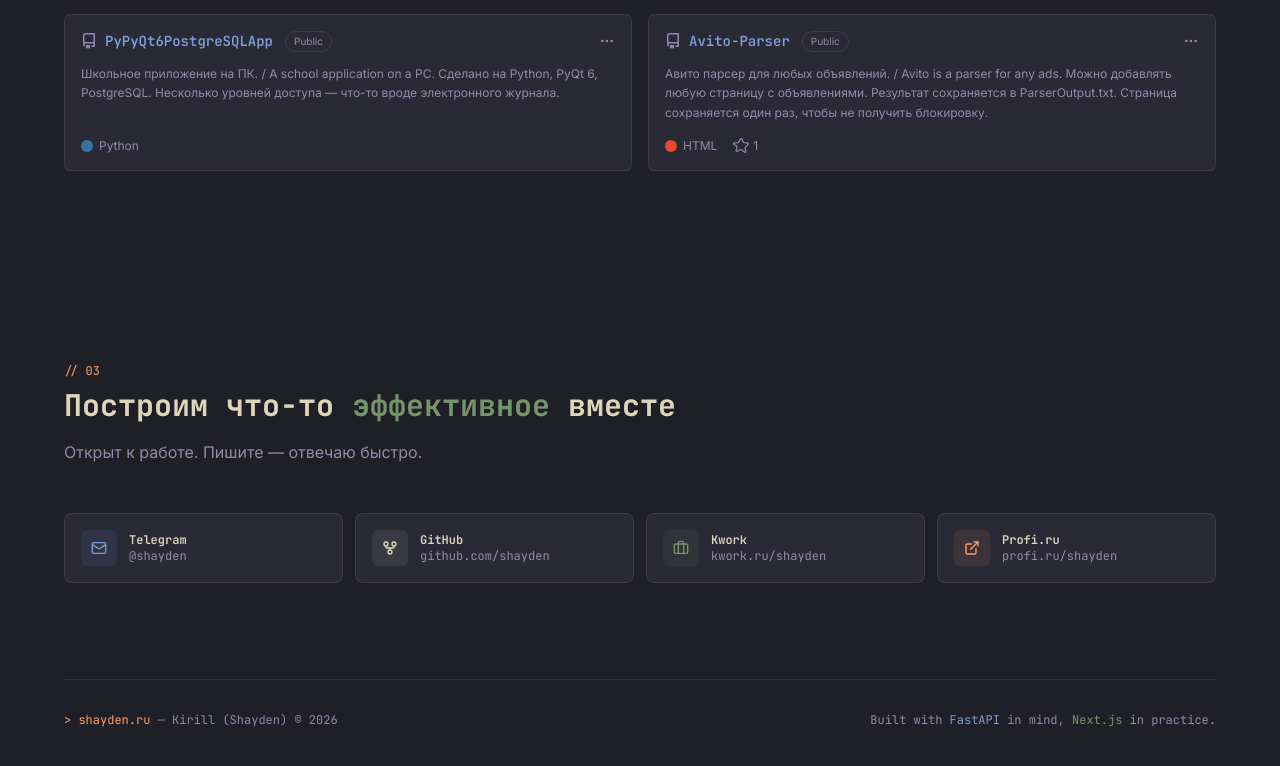
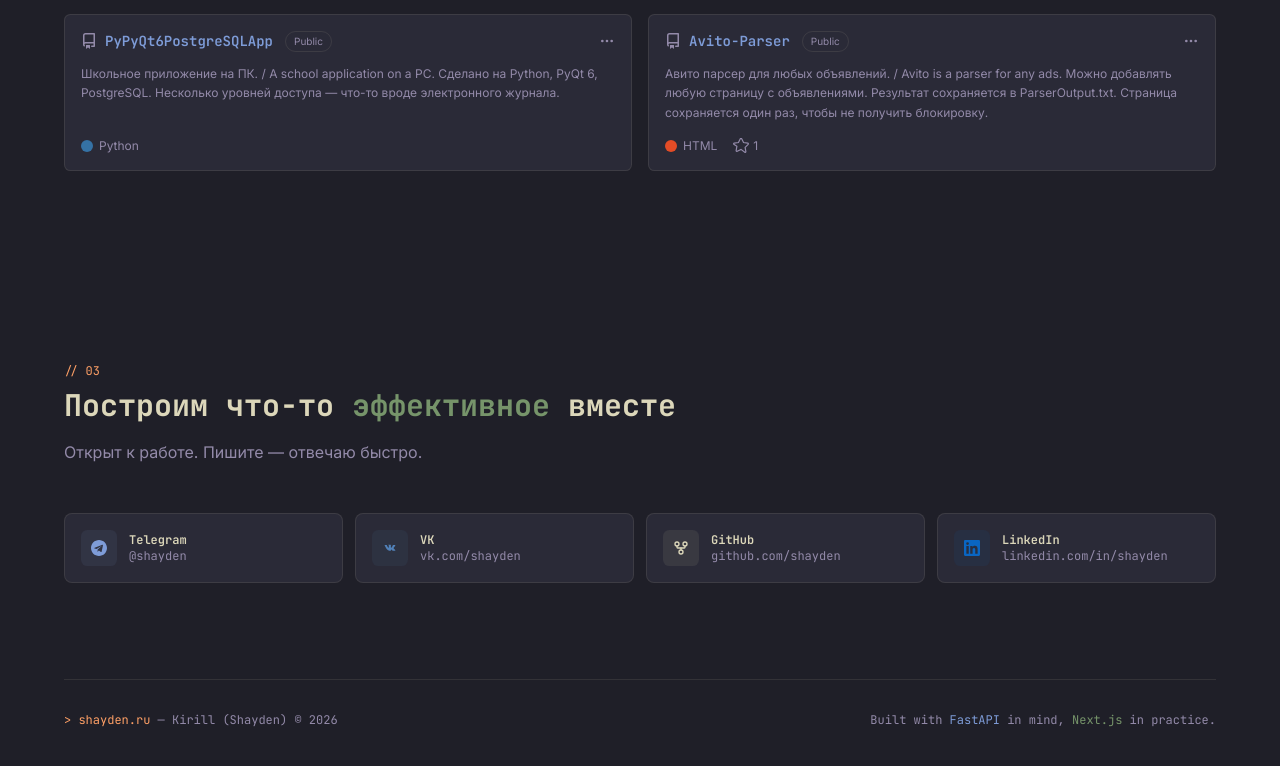
Before and after one commit to Sh1yden/My-Dev-Portfolio, a Next.js app: page / in a window 1280 px wide. Shown: the part 1834-2600 px from the top of the page. Built offline with nearby package versions, Linux system fonts and the light colour scheme.

Commit message:
feat: add social icons and links for Telegram, VK, and LinkedIn

```diff
--- a/components/contact.tsx
+++ b/components/contact.tsx
@@ -1,4 +1,28 @@
-import { GitFork, Mail, ExternalLink, Briefcase } from "lucide-react"
+import { GitFork } from "lucide-react"
+
+function IconTelegram({ className, style }: { className?: string; style?: React.CSSProperties }) {
+  return (
+    <svg className={className} style={style} viewBox="0 0 24 24" fill="currentColor" aria-hidden="true">
+      <path d="M12 0C5.373 0 0 5.373 0 12s5.373 12 12 12 12-5.373 12-12S18.627 0 12 0zm5.894 8.221-1.97 9.28c-.145.658-.537.818-1.084.508l-3-2.21-1.447 1.394c-.16.16-.295.295-.605.295l.213-3.053 5.56-5.023c.242-.213-.054-.333-.373-.12L8.32 13.617l-2.96-.924c-.643-.204-.657-.643.136-.953l11.57-4.461c.537-.194 1.006.131.828.942z" />
+    </svg>
+  )
+}
+
+function IconVk({ className, style }: { className?: string; style?: React.CSSProperties }) {
+  return (
+    <svg className={className} style={style} viewBox="0 0 24 24" fill="currentColor" aria-hidden="true">
+      <path d="M12.785 16.241s.288-.032.436-.194c.136-.148.132-.427.132-.427s-.02-1.304.587-1.496c.598-.19 1.365 1.26 2.178 1.817.615.42 1.082.328 1.082.328l2.172-.03s1.135-.07.597-1.006c-.044-.073-.314-.658-1.615-1.86-1.362-1.258-1.18-1.054.46-3.229.999-1.33 1.398-2.142 1.273-2.49-.12-.332-.855-.244-.855-.244l-2.443.015s-.181-.025-.315.055c-.132.078-.216.26-.216.26s-.387 1.028-.903 1.903c-1.088 1.848-1.52 1.946-1.698 1.832-.413-.267-.31-1.072-.31-1.644 0-1.787.271-2.53-.528-2.723-.265-.064-.46-.106-1.138-.113-.87-.009-1.606.003-2.022.207-.277.135-.49.437-.36.454.161.02.525.098.719.36.25.34.241 1.104.241 1.104s.144 2.105-.336 2.367c-.329.18-.781-.187-1.75-1.865-.497-.859-.873-1.81-.873-1.81s-.072-.176-.202-.27c-.157-.115-.376-.152-.376-.152l-2.322.015s-.349.01-.477.162c-.114.135-.009.414-.009.414s1.818 4.25 3.876 6.395c1.888 1.97 4.03 1.84 4.03 1.84h.972z" />
+    </svg>
+  )
+}
+
+function IconLinkedin({ className, style }: { className?: string; style?: React.CSSProperties }) {
+  return (
+    <svg className={className} style={style} viewBox="0 0 24 24" fill="currentColor" aria-hidden="true">
+      <path d="M20.447 20.452h-3.554v-5.569c0-1.328-.027-3.037-1.852-3.037-1.853 0-2.136 1.445-2.136 2.939v5.667H9.351V9h3.414v1.561h.046c.477-.9 1.637-1.85 3.37-1.85 3.601 0 4.267 2.37 4.267 5.455v6.286zM5.337 7.433a2.062 2.062 0 01-2.063-2.065 2.064 2.064 0 112.063 2.065zm1.782 13.019H3.555V9h3.564v11.452zM22.225 0H1.771C.792 0 0 .774 0 1.729v20.542C0 23.227.792 24 1.771 24h20.451C23.2 24 24 23.227 24 22.271V1.729C24 .774 23.2 0 22.222 0h.003z" />
+    </svg>
+  )
+}
 
 type SocialLink = {
   label: string
@@ -13,29 +37,29 @@ const socials: SocialLink[] = [
     label: "Telegram",
     handle: "@shayden",
     href: "https://t.me/shayden",
-    icon: Mail,
+    icon: IconTelegram,
     color: "#7E9CD8",
+  },
+  {
+    label: "VK",
+    handle: "vk.com/shayden",
+    href: "https://vk.com/shayden",
+    icon: IconVk,
+    color: "#5181B8",
   },
   {
     label: "GitHub",
     handle: "github.com/shayden",
-    href: "https://github.com",
+    href: "https://github.com/shayden",
     icon: GitFork,
     color: "#DCD7BA",
   },
   {
-    label: "Kwork",
-    handle: "kwork.ru/shayden",
-    href: "https://kwork.ru",
-    icon: Briefcase,
-    color: "#76946A",
-  },
-  {
-    label: "Profi.ru",
-    handle: "profi.ru/shayden",
-    href: "https://profi.ru",
-    icon: ExternalLink,
-    color: "#FFA066",
+    label: "LinkedIn",
+    handle: "linkedin.com/in/shayden",
+    href: "https://linkedin.com/in/shayden",
+    icon: IconLinkedin,
+    color: "#0A66C2",
   },
 ]
 
```
